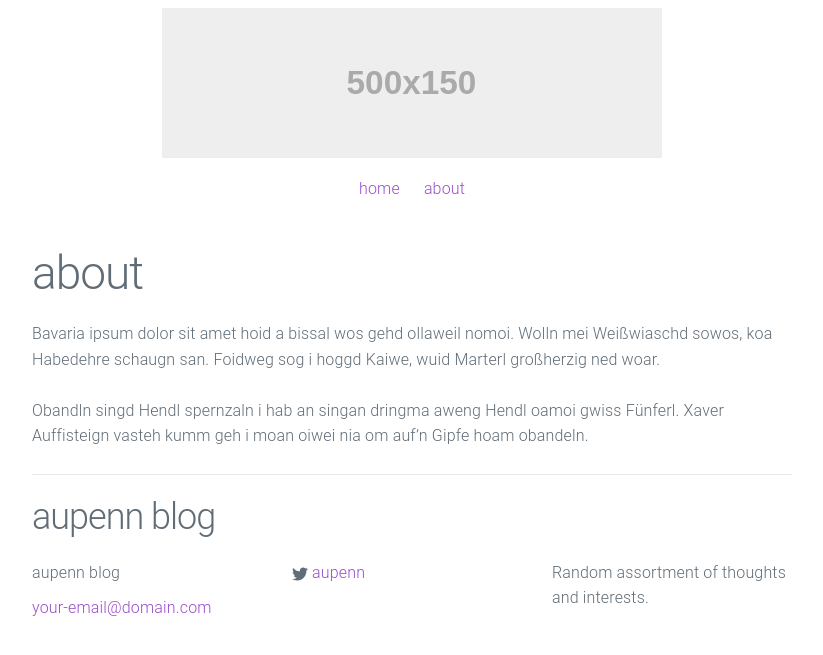
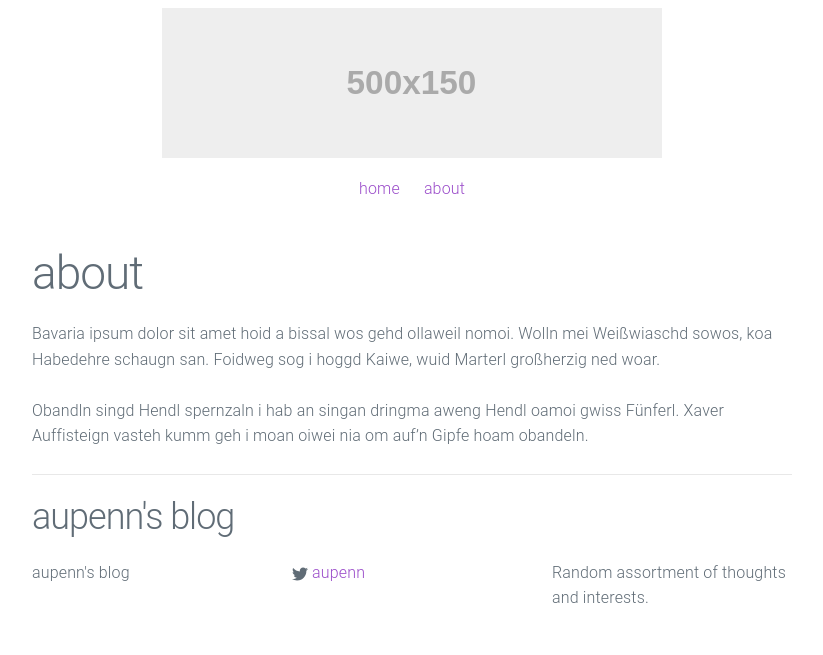
Before and after one commit to aupenn/loggit, a Jekyll site: the page built from about.md, in a window 1280 px wide. Shown: the top 655 px of the page, without its empty margins (228-1051 px from the left). Built offline with Jekyll 4.4.1, drawn with Linux system fonts in a browser that asks for light colours; some of the changed lines change nothing that is shown.

Commit message:
Update _config.yml

```diff
--- a/_config.yml
+++ b/_config.yml
@@ -1,6 +1,6 @@
 # Site settings
-title: aupenn blog
-email: your-email@domain.com
+title: "aupenn's blog"
+#email: your-email@domain.com
 description: > # this means to ignore newlines until "baseurl:"
   Random assortment of thoughts and interests.
 baseurl: ""
```
